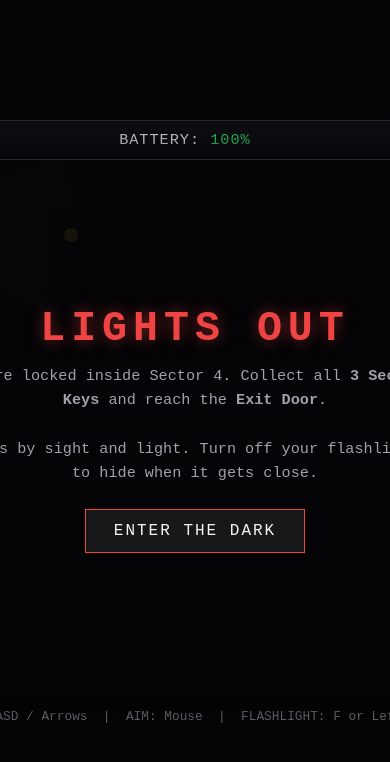
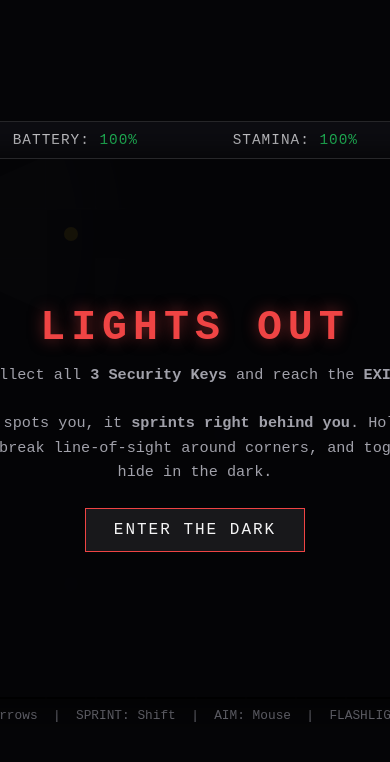
Before and after one commit to Mohamedthebest11/lights-out-horror, a plain HTML site: page index.html in a window 390 px wide. Shown: the top 762 px of the page. Drawn offline with Linux system fonts and the light colour scheme.

Commit message:
Update index.html

```diff
--- a/index.html
+++ b/index.html
@@ -25,7 +25,7 @@
       background: #0d0d12;
       border: 1px solid #27272a;
       border-bottom: none;
-      font-size: 0.95rem;
+      font-size: 0.9rem;
       letter-spacing: 1px;
     }
     .danger { color: #ef4444; font-weight: bold; }
@@ -63,7 +63,7 @@
       text-shadow: 0 0 15px rgba(239, 68, 68, 0.5);
     }
     #overlay p {
-      max-width: 520px;
+      max-width: 540px;
       line-height: 1.6;
       color: #a1a1aa;
       margin-bottom: 24px;
@@ -98,6 +98,7 @@
   <div id="hud">
     <div>KEYS: <span id="keys-ui" class="warn">0 / 3</span></div>
     <div>BATTERY: <span id="bat-ui" class="good">100%</span></div>
+    <div>STAMINA: <span id="stam-ui" class="good">100%</span></div>
     <div>STATUS: <span id="status-ui">QUIET</span></div>
   </div>
 
@@ -106,14 +107,14 @@
     <div id="overlay">
       <h1 id="ov-title">LIGHTS OUT</h1>
       <p id="ov-desc">
-        You are locked inside Sector 4. Collect all <b>3 Security Keys</b> and reach the <b>Exit Door</b>.<br><br>
-        It hunts by sight and light. Turn off your flashlight (<b>F</b>) to hide when it gets close.
+        Collect all <b>3 Security Keys</b> and reach the <b>EXIT</b>.<br><br>
+        When it spots you, it <b>sprints right behind you</b>. Hold <b>SHIFT</b> to run, break line-of-sight around corners, and toggle <b>F</b> to hide in the dark.
       </p>
       <button id="start-btn">ENTER THE DARK</button>
     </div>
   </div>
 
-  <div id="controls">MOVE: WASD / Arrows &nbsp;|&nbsp; AIM: Mouse &nbsp;|&nbsp; FLASHLIGHT: F or Left Click</div>
+  <div id="controls">MOVE: WASD / Arrows &nbsp;|&nbsp; SPRINT: Shift &nbsp;|&nbsp; AIM: Mouse &nbsp;|&nbsp; FLASHLIGHT: F or Click</div>
 
   <script>
     const canvas = document.getElementById("game");
@@ -125,9 +126,9 @@
 
     const keysUi = document.getElementById("keys-ui");
     const batUi = document.getElementById("bat-ui");
+    const stamUi = document.getElementById("stam-ui");
     const statusUi = document.getElementById("status-ui");
 
-    // --- Procedural Web Audio (No external files needed) ---
     let audioCtx;
     function initAudio() {
       if (!audioCtx) audioCtx = new (window.AudioContext || window.webkitAudioContext)();
@@ -147,12 +148,17 @@
       osc.stop(audioCtx.currentTime + duration);
     }
 
+    function playSpotCue() {
+      if (!audioCtx) return;
+      playTone(190, "sawtooth", 0.22, 0.22);
+      setTimeout(() => playTone(280, "sawtooth", 0.28, 0.2), 90);
+    }
+
     function playScare() {
       if (!audioCtx) return;
       [55, 62, 110, 146].forEach(f => playTone(f, "sawtooth", 0.9, 0.25));
     }
 
-    // --- Map Layout (16 x 11 tiles, 50px each) ---
     const TILE = 50;
     const MAP = [
       [1,1,1,1,1,1,1,1,1,1,1,1,1,1,1,1],
@@ -166,7 +172,7 @@
       [1,0,1,1,1,0,1,1,1,0,1,1,0,1,0,1],
       [1,0,0,0,0,0,1,0,0,0,0,0,0,0,2,1],
       [1,1,1,1,1,1,1,1,1,1,1,1,1,1,1,1]
-    ]; // 1 = Wall, 0 = Floor, 2 = Exit Door
+    ];
 
     let running = false;
     let keysDown = {};
@@ -176,18 +182,20 @@
     function resetGame() {
       player = {
         x: 75, y: 75, r: 12,
-        speed: 2.3,
+        walkSpeed: 2.35,
+        sprintSpeed: 3.75,
+        stamina: 100,
         angle: 0,
         flashlight: true,
         battery: 100
       };
       monster = {
         x: 675, y: 425, r: 15,
-        speed: 1.45,
-        chaseSpeed: 2.55,
+        patrolSpeed: 1.5,
+        chaseSpeed: 3.15,
         chasing: false,
-        waypoint: { x: 525, y: 275 },
-        visibleTimer: 0
+        memoryTimer: 0,
+        waypoint: { x: 525, y: 275 }
       };
       items = [
         { x: 275, y: 75, type: "key", taken: false },
@@ -208,6 +216,10 @@
       const b = Math.ceil(player.battery);
       batUi.textContent = `${b}%`;
       batUi.className = b > 40 ? "good" : b > 15 ? "warn" : "danger";
+
+      const s = Math.ceil(player.stamina);
+      stamUi.textContent = `${s}%`;
+      stamUi.className = s > 40 ? "good" : s > 15 ? "warn" : "danger";
     }
 
     function isWall(px, py) {
@@ -224,7 +236,7 @@
 
     function hasLineOfSight(x1, y1, x2, y2) {
       const dist = Math.hypot(x2 - x1, y2 - y1);
-      const steps = Math.floor(dist / 12);
+      const steps = Math.floor(dist / 10);
       for (let i = 1; i < steps; i++) {
         const t = i / steps;
         if (isWall(x1 + (x2 - x1) * t, y1 + (y2 - y1) * t)) return false;
@@ -243,12 +255,12 @@
       if (won) {
         ovTitle.textContent = "YOU ESCAPED";
         ovTitle.style.color = "#22c55e";
-        ovDesc.innerHTML = "You unlocked Sector 4 and slipped back into the light.<br><br>Want to try again?";
+        ovDesc.innerHTML = "You outran the dark and escaped Sector 4.<br><br>Play again?";
       } else {
         playScare();
-        ovTitle.textContent = "IT FOUND YOU";
+        ovTitle.textContent = "IT CAUGHT YOU";
         ovTitle.style.color = "#ef4444";
-        ovDesc.innerHTML = "Your flashlight flickered out in the dark.<br><br>Tip: Turn off your light (<b>F</b>) when the heartbeat speeds up.";
+        ovDesc.innerHTML = "It sprinted right behind you.<br><br>Tip: Sprint around sharp corners and click <b>F</b> to drop off its radar.";
       }
       startBtn.textContent = "PLAY AGAIN";
     }
@@ -256,16 +268,27 @@
     function update(dt) {
       if (!running) return;
 
-      // Player Movement
+      // Player Movement & Sprint
       let mx = 0, my = 0;
       if (keysDown["w"] || keysDown["arrowup"]) my -= 1;
       if (keysDown["s"] || keysDown["arrowdown"]) my += 1;
       if (keysDown["a"] || keysDown["arrowleft"]) mx -= 1;
       if (keysDown["d"] || keysDown["arrowright"]) mx += 1;
 
-      if (mx !== 0 || my !== 0) {
+      const moving = mx !== 0 || my !== 0;
+      const wantsSprint = (keysDown["shift"] || keysDown["shiftleft"] || keysDown["shiftright"]) && moving && player.stamina > 2;
+
+      if (wantsSprint) {
+        player.stamina = Math.max(0, player.stamina - dt * 34);
+      } else {
+        player.stamina = Math.min(100, player.stamina + dt * (moving ? 14 : 24));
+      }
+
+      const pSpeed = wantsSprint ? player.sprintSpeed : player.walkSpeed;
+
+      if (moving) {
         const len = Math.hypot(mx, my);
-        moveEntity(player, (mx / len) * player.speed, (my / len) * player.speed);
+        moveEntity(player, (mx / len) * pSpeed, (my / len) * pSpeed);
       }
 
       player.angle = Math.atan2(mouse.y - player.y, mouse.x - player.x);
@@ -303,17 +326,24 @@
         }
       }
 
-      // Monster Detection & AI
+      // Monster Chase & Pursuit AI
       const distToPlayer = Math.hypot(player.x - monster.x, player.y - monster.y);
       const los = hasLineOfSight(monster.x, monster.y, player.x, player.y);
-      const detectRange = player.flashlight ? 270 : 95;
+      const detectRange = player.flashlight ? 300 : (wantsSprint ? 165 : 105);
 
       if (los && distToPlayer < detectRange) {
+        if (!monster.chasing) playSpotCue();
         monster.chasing = true;
+        monster.memoryTimer = 2.6; // Keeps chasing your last position for 2.6s if you break LOS
         monster.waypoint = { x: player.x, y: player.y };
-      } else if (Math.hypot(monster.waypoint.x - monster.x, monster.waypoint.y - monster.y) < 20) {
-        monster.chasing = false;
-        // Pick random open floor tile to patrol
+      } else if (monster.chasing) {
+        monster.memoryTimer -= dt;
+        if (monster.memoryTimer <= 0) {
+          monster.chasing = false;
+        }
+      }
+
+      if (!monster.chasing && Math.hypot(monster.waypoint.x - monster.x, monster.waypoint.y - monster.y) < 22) {
         let rx, ry;
         do {
           rx = Math.floor(Math.random() * 14 + 1) * TILE + 25;
@@ -322,19 +352,20 @@
         monster.waypoint = { x: rx, y: ry };
       }
 
-      const spd = monster.chasing ? monster.chaseSpeed : monster.speed;
+      const spd = monster.chasing ? monster.chaseSpeed : monster.patrolSpeed;
       const ang = Math.atan2(monster.waypoint.y - monster.y, monster.waypoint.x - monster.x);
       moveEntity(monster, Math.cos(ang) * spd, Math.sin(ang) * spd);
 
       // Proximity Heartbeat & Status
-      if (distToPlayer < 240) {
-        shake = Math.max(0, (240 - distToPlayer) / 45);
-        heartbeatTimer -= dt * (monster.chasing ? 3.2 : 1.8);
+      if (distToPlayer < 260 || monster.chasing) {
+        const proximity = Math.max(0, (260 - distToPlayer) / 40);
+        shake = monster.chasing ? Math.max(2.5, proximity) : proximity * 0.7;
+        heartbeatTimer -= dt * (monster.chasing ? 3.8 : 2.0);
         if (heartbeatTimer <= 0) {
           playTone(65, "sine", 0.14, 0.25);
           heartbeatTimer = 1;
         }
-        statusUi.textContent = monster.chasing ? "IT SEES YOU!" : "HEARTBEAT...";
+        statusUi.textContent = monster.chasing ? "RUNNING BEHIND YOU!" : "NEARBY...";
         statusUi.className = "danger";
       } else {
         shake = 0;
@@ -344,7 +375,6 @@
         }
       }
 
-      // Caught Check
       if (distToPlayer < player.r + monster.r - 2) {
         endGame(false);
         return;
@@ -362,7 +392,6 @@
       ctx.fillStyle = "#09090b";
       ctx.fillRect(0, 0, canvas.width, canvas.height);
 
-      // Draw Map
       for (let r = 0; r < MAP.length; r++) {
         for (let c = 0; c < MAP[0].length; c++) {
           const x = c * TILE, y = r * TILE;
@@ -381,7 +410,6 @@
         }
       }
 
-      // Draw Items
       items.forEach(it => {
         if (it.taken) return;
         ctx.beginPath();
@@ -390,23 +418,22 @@
         ctx.fill();
       });
 
-      // Draw Monster
+      // Monster
       ctx.beginPath();
       ctx.arc(monster.x, monster.y, monster.r, 0, Math.PI * 2);
-      ctx.fillStyle = "#991b1b";
+      ctx.fillStyle = monster.chasing ? "#dc2626" : "#7f1d1d";
       ctx.fill();
-      // Glowing eyes
-      ctx.fillStyle = "#fef08a";
+      ctx.fillStyle = monster.chasing ? "#ffffff" : "#fef08a";
       ctx.fillRect(monster.x - 5, monster.y - 4, 3, 3);
       ctx.fillRect(monster.x + 2, monster.y - 4, 3, 3);
 
-      // Draw Player
+      // Player
       ctx.beginPath();
       ctx.arc(player.x, player.y, player.r, 0, Math.PI * 2);
       ctx.fillStyle = "#e4e4e7";
       ctx.fill();
 
-      // --- Darkness & Flashlight Mask ---
+      // Darkness & Flashlight Mask
       const darkCanvas = document.createElement("canvas");
       darkCanvas.width = canvas.width;
       darkCanvas.height = canvas.height;
@@ -414,10 +441,8 @@
 
       dCtx.fillStyle = "rgba(0, 0, 0, 0.97)";
       dCtx.fillRect(0, 0, canvas.width, canvas.height);
-
       dCtx.globalCompositeOperation = "destination-out";
 
-      // Dim ambient radius around player
       const amb = dCtx.createRadialGradient(player.x, player.y, 8, player.x, player.y, 48);
       amb.addColorStop(0, "rgba(0,0,0,1)");
       amb.addColorStop(1, "rgba(0,0,0,0)");
@@ -426,7 +451,6 @@
       dCtx.arc(player.x, player.y, 48, 0, Math.PI * 2);
       dCtx.fill();
 
-      // Flashlight Cone
       if (player.flashlight && player.battery > 0) {
         const flicker = player.battery < 18 && Math.random() < 0.25 ? 0.35 : 1;
         const reach = 270 * flicker;
@@ -458,7 +482,6 @@
       requestAnimationFrame(loop);
     }
 
-    // Input Listeners
     window.addEventListener("keydown", e => {
       const k = e.key.toLowerCase();
       keysDown[k] = true;
```
